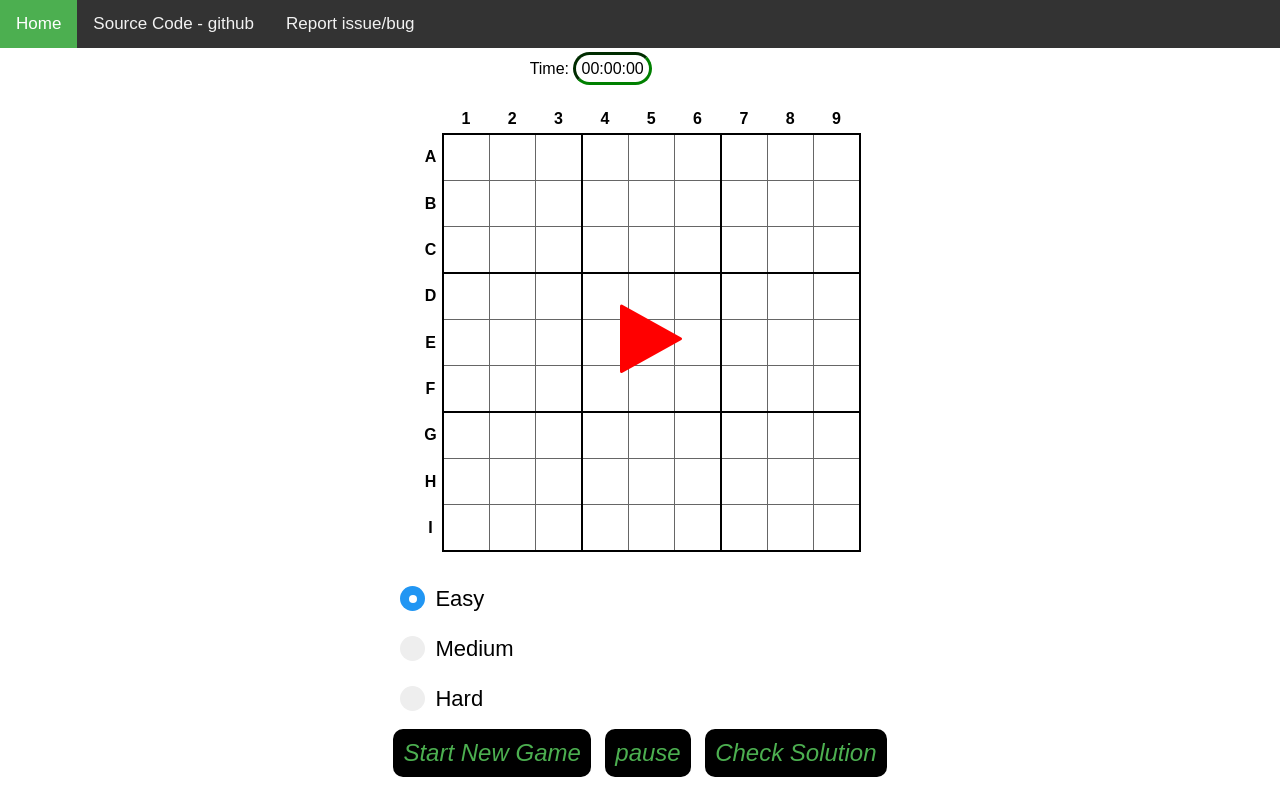
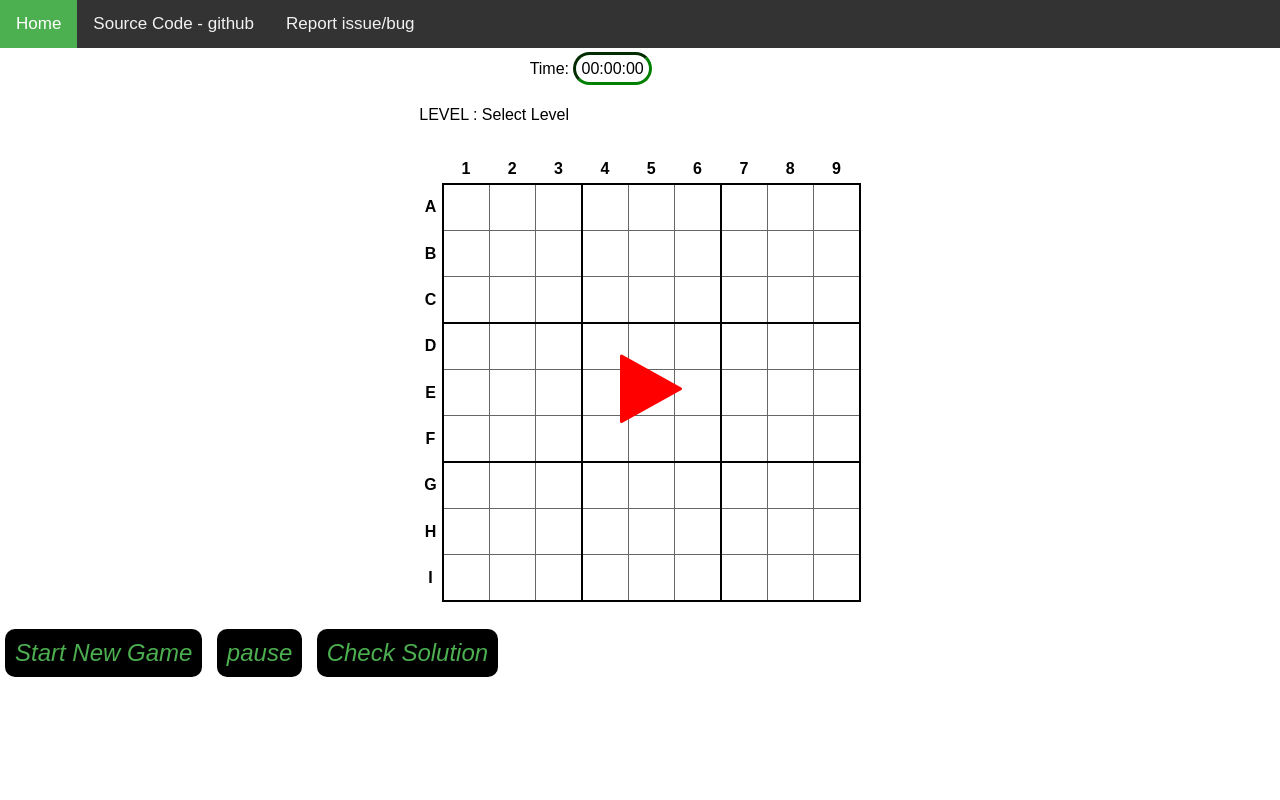
Before and after one commit to Nktech-Official/Sudoku-Web-Game-flask, a Flask app: page / in a window 1280 px wide. Run offline with Flask 2, Linux system fonts and the light colour scheme.

Commit message:
Current level is displayed at the top and radio button are hidden when not needed

```diff
--- a/app.py
+++ b/app.py
@@ -22,10 +22,12 @@
 def siteVerification():
     return render_template("googlee2dc31cef81dd8eb.html")
 @app.route("/",methods=["POST","GET"])
+
 def Index():
+
     if request.method == 'POST':
         level=request.form.get('level')
-    # print(level)
+        #print(level)
         New_Game=Gs.main(level)
         return jsonify(
             cell_A1=str(New_Game[0,0]),
@@ -109,7 +111,7 @@
             cell_I7=str(New_Game[8,6]),
             cell_I8=str(New_Game[8,7]),
             cell_I9=str(New_Game[8,8]),
-        )
+            )
     else:
         return render_template("index.html")
 
--- a/static/script/radiofunction.js
+++ /dev/null
@@ -1,24 +0,0 @@
-
-
-function myFunction() {
-    document.getElementById("Easy").disabled = true;
-    document.getElementById("Medium").disabled = true;
-    document.getElementById("Hard").disabled = true;
-
-  }
-  function myFunction2() {
-   $('input:radio').click(function(){
-      var $inputs = $('input:radio')
-      if($(this).is(':radio')){
-         $inputs.not(this).prop('disabled',true);
-      }else{
-         $inputs.prop('disabled',false);
-      }
-      })
-    document.getElementById("Easy").disabled = false;
-    document.getElementById("Medium").disabled = false;
-    document.getElementById("Hard").disabled = false;
-
-
-
-  }
--- a/templates/index.html
+++ b/templates/index.html
@@ -2,9 +2,34 @@
 
 <body onload='act("Home")'>{% endblock body %} {% block content %}
 
+    <script>
+   var selectedOption  = "";
+        function showDiv() {
+
+            if (document.getElementById('try').style.display == "none"){
+document.getElementById('try').style.display = "block";
+document.getElementById('texto').innerHTML = "Please Select the level first then start with the game!!!";
+
+ document.getElementById('levelstatus').innerHTML = "LEVEL :" + selectedOption;
+     console.log(selectedOption);
+
+}
+else{
+    selectedOption  = $("input:radio[name=radio]:checked").val();
+document.getElementById('try').style.display = "none";
+document.getElementById('texto').innerHTML = "";
+document.getElementById('levelstatus').innerHTML = "LEVEL :" + selectedOption;
+
+
+}
+}
+
+    </script>
+
 
     <div class="outputs">
         <div id="tcon"><span>Time: </span><span id="time">00:00:00</span></div>
+       <p id = "levelstatus"> LEVEL : Select Level</p>
         <div id="game-grid">
             <div id="table">
                 <table>
@@ -167,8 +192,9 @@
     </div>
     <br/>
 
-            <div class="labels" >
+            <div class="labels " id="try" style="display: none;">
 
+                <p id="texto">Please Select the level first then start with the game!!!</p>
                 <label class="container">Easy
                             <input id="Easy" type="radio" value="Easy" checked="checked" name="radio">
                             <span class="checkmark"></span>
@@ -183,13 +209,15 @@
                           </label>
 
 
-
+             </div>
 
             <div style="clear:left">
-                <button id="newGame" onclick="myFunction2()">Start New Game</button>
-                <button id="pause" onclick="on();myFunction()">pause</button>
+
+                <button id="newGame" onclick="showDiv()">Start New Game</button>
+                <button id="pause" onclick="on();">pause</button>
                 <button id="check">Check Solution</button>
             </div>
 
-           </div>
+
+
     {% endblock content %}
--- a/templates/template.html
+++ b/templates/template.html
@@ -31,7 +31,7 @@
 <div class="content">
     {% block content %} {% endblock content %}
 </div>
-<script src="{{url_for('static',filename='script/radiofunction.js')}}"></script>
+
 </body>
 
 </html>
```
